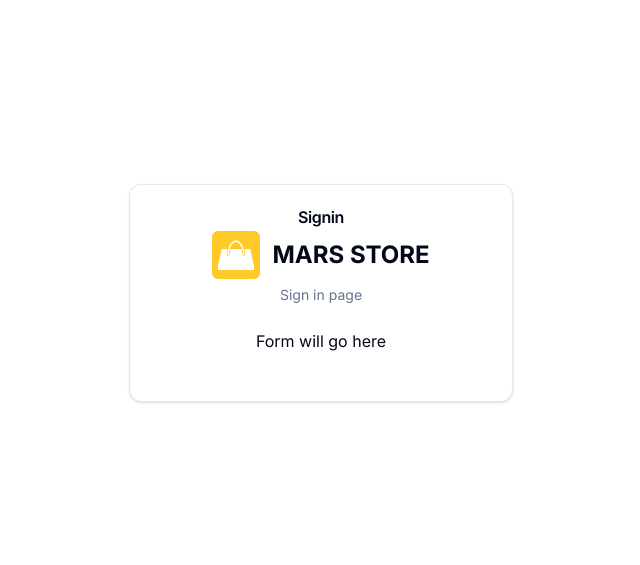
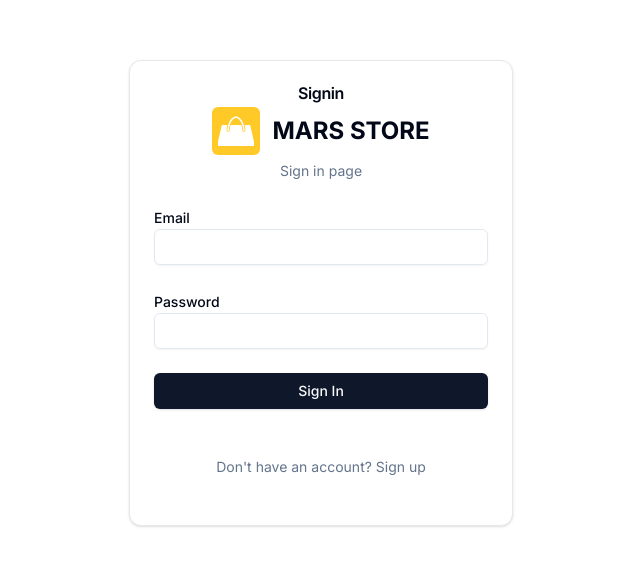
Before and after one commit to mohamed-elzohery/MARS-ecomm, a Next.js app: page /signin in a window 1280 px wide. Shown: the part 107-672 px from the top of the page, without its empty margins (319-959 px from the left). Built offline with nearby package versions, Linux system fonts and the light colour scheme; no server answers.

Commit message:
feat: adding sign-in form

```diff
--- /dev/null
+++ b/app/(auth)/signin/components/SigninForm.tsx
@@ -0,0 +1,63 @@
+"use client";
+import { Button } from "@/components/ui/button";
+import { Input } from "@/components/ui/input";
+import { Label } from "@/components/ui/label";
+import { signInEmail } from "@/lib/actions/user.actions";
+import Link from "next/link";
+import React, { useActionState } from "react";
+import { useFormStatus } from "react-dom";
+
+const SigninForm = () => {
+  const [data, action] = useActionState(signInEmail, {
+    success: false,
+    message: "",
+  });
+  return (
+    <form action={action} className="flex flex-col gap-6 flex-1">
+      <div>
+        <Label htmlFor="email">Email</Label>
+        <Input
+          name="email"
+          defaultValue={""}
+          autoComplete="email"
+          type="email"
+          id="email"
+          required
+        />
+      </div>
+      <div>
+        <Label htmlFor="email">Password</Label>
+        <Input
+          name="password"
+          defaultValue={""}
+          autoComplete="password"
+          type="password"
+          id="password"
+          required
+        />
+      </div>
+      <SignInButton />
+      {!data.success && (
+        <p className="text-destructive text-center">{data.message}</p>
+      )}
+      <p className="text-sm text-muted-foreground text-center">
+        Don&apos;t have an account?{" "}
+        <Link href="/signup" target="_self" className="link">
+          Sign up
+        </Link>
+      </p>
+    </form>
+  );
+};
+
+const SignInButton = () => {
+  const { pending } = useFormStatus();
+
+  return (
+    <Button variant="default" disabled={pending}>
+      {pending ? "Signing In ..." : "Sign In"}
+    </Button>
+  );
+};
+
+export default SigninForm;
--- a/app/(auth)/signin/page.tsx
+++ b/app/(auth)/signin/page.tsx
@@ -8,12 +8,17 @@ import {
   CardTitle,
 } from "@/components/ui/card";
 import type { Metadata } from "next";
+import SigninForm from "./components/SigninForm";
+import { auth } from "@/auth";
+import { redirect } from "next/navigation";
 
 export const metadata: Metadata = {
   title: "Sign In",
 };
 
-const SignInPage = () => {
+const SignInPage = async () => {
+  const session = await auth();
+  if (session) redirect("/");
   return (
     <Card className="min-w-96 flex flex-col justify-center items-center">
       <CardHeader className="flex flex-col items-center">
@@ -21,8 +26,8 @@ const SignInPage = () => {
         <LogoBox />
         <CardDescription>Sign in page</CardDescription>
       </CardHeader>
-      <CardContent>
-        <p>Form will go here</p>
+      <CardContent className="self-stretch">
+        <SigninForm />
       </CardContent>
       <CardFooter></CardFooter>
     </Card>
--- a/assets/db/sample-data.ts
+++ b/assets/db/sample-data.ts
@@ -4,13 +4,13 @@ const sampleData = {
     {
       name: 'John',
       email: 'admin@example.com',
-      password: hashSync('admin', 10),
+      password: hashSync('123123', 10),
       role: 'admin',
     },
     {
       name: 'Jane',
       email: 'user@example.com',
-      password: hashSync('user', 10),
+      password: hashSync('123123', 10),
       role: 'user',
     },
   ],
--- a/auth.ts
+++ b/auth.ts
@@ -37,6 +37,7 @@ export const config = {
             credentials.password as string,
             user.password
           );
+          console.log("isMatch", isMatch)
 
           // If password is correct, return user
           if (isMatch) {
--- /dev/null
+++ b/components/ui/input.tsx
@@ -0,0 +1,22 @@
+import * as React from "react"
+
+import { cn } from "@/lib/utils"
+
+const Input = React.forwardRef<HTMLInputElement, React.ComponentProps<"input">>(
+  ({ className, type, ...props }, ref) => {
+    return (
+      <input
+        type={type}
+        className={cn(
+          "flex h-9 w-full rounded-md border border-input bg-transparent px-3 py-1 text-base shadow-sm transition-colors file:border-0 file:bg-transparent file:text-sm file:font-medium file:text-foreground placeholder:text-muted-foreground focus-visible:outline-none focus-visible:ring-1 focus-visible:ring-ring disabled:cursor-not-allowed disabled:opacity-50 md:text-sm",
+          className
+        )}
+        ref={ref}
+        {...props}
+      />
+    )
+  }
+)
+Input.displayName = "Input"
+
+export { Input }
--- /dev/null
+++ b/components/ui/label.tsx
@@ -0,0 +1,26 @@
+"use client"
+
+import * as React from "react"
+import * as LabelPrimitive from "@radix-ui/react-label"
+import { cva, type VariantProps } from "class-variance-authority"
+
+import { cn } from "@/lib/utils"
+
+const labelVariants = cva(
+  "text-sm font-medium leading-none peer-disabled:cursor-not-allowed peer-disabled:opacity-70"
+)
+
+const Label = React.forwardRef<
+  React.ElementRef<typeof LabelPrimitive.Root>,
+  React.ComponentPropsWithoutRef<typeof LabelPrimitive.Root> &
+    VariantProps<typeof labelVariants>
+>(({ className, ...props }, ref) => (
+  <LabelPrimitive.Root
+    ref={ref}
+    className={cn(labelVariants(), className)}
+    {...props}
+  />
+))
+Label.displayName = LabelPrimitive.Root.displayName
+
+export { Label }
--- a/lib/actions/user.actions.ts
+++ b/lib/actions/user.actions.ts
@@ -1,4 +1,4 @@
-'user server';
+'use server';
 
 import { isRedirectError } from "next/dist/client/components/redirect-error";
 import { signInEmailSchema } from "../validators";
--- a/package.json
+++ b/package.json
@@ -15,6 +15,7 @@
     "@prisma/adapter-neon": "^6.3.1",
     "@radix-ui/react-dialog": "^1.1.6",
     "@radix-ui/react-dropdown-menu": "^2.1.6",
+    "@radix-ui/react-label": "^2.1.2",
     "@radix-ui/react-slot": "^1.1.2",
     "bcrypt-ts-edge": "^3.0.1",
     "class-variance-authority": "^0.7.1",
```
Also changed, not shown: 1 other file (tests, documents, lock files or other folders).
